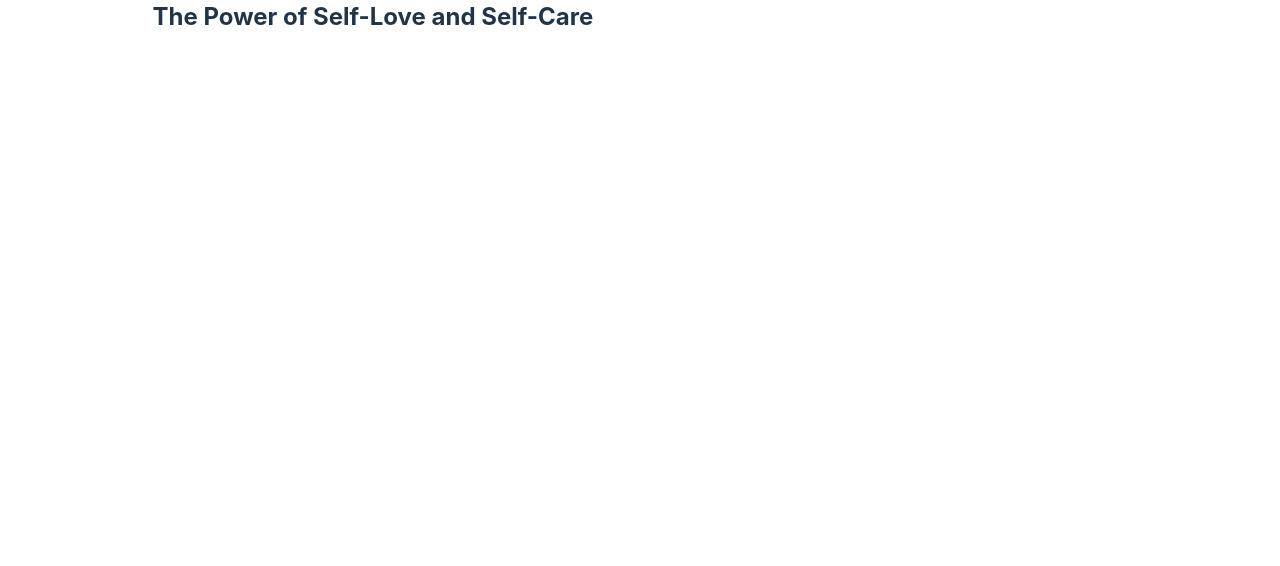
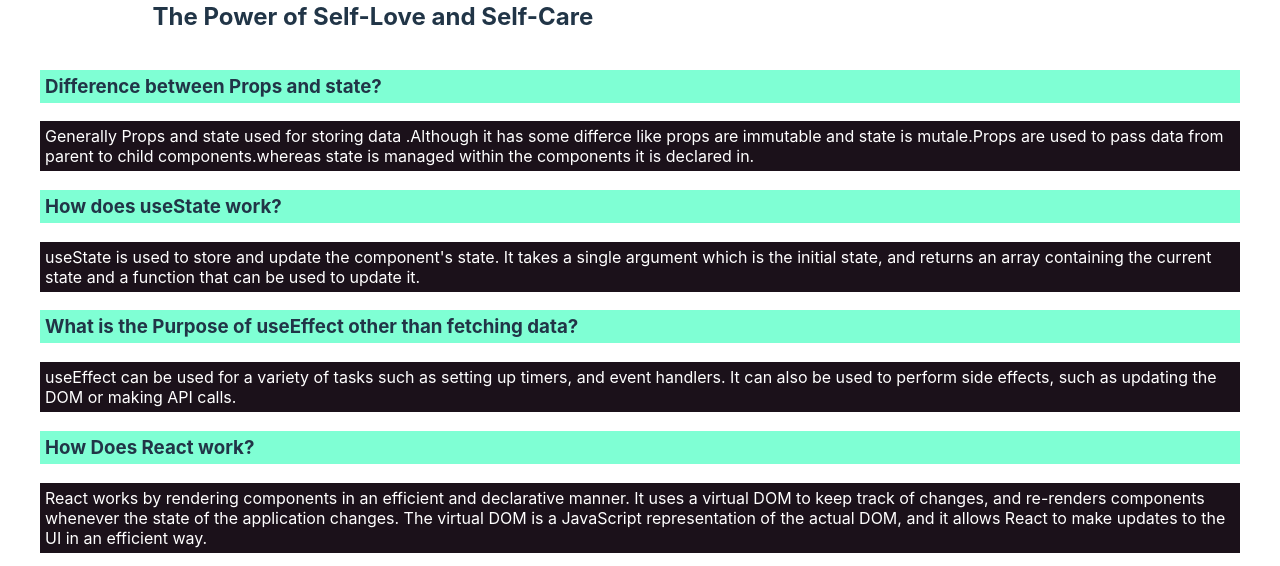
Before and after one commit to TanvirHossain43/knowledge-cafe, a React (Vite) app: page / in a window 1280 px wide. Shown: the part 2702-3268 px from the top of the page. Before the commit the page ends 2753 px from the top, so only its background shows below. Built offline with nearby package versions, Linux system fonts and the light colour scheme.

Commit message:
question answer part added by using a question answer component

```diff
--- a/src/App.jsx
+++ b/src/App.jsx
@@ -4,6 +4,7 @@ import viteLogo from '/vite.svg'
 import './App.css'
 import Header from './Components/Header/Header'
 import Main from './Components/Main/Main'
+import QuestionAnswer from './Components/QuestionAnswer/QuestionAnswer'
 
 
 function App() {
@@ -13,6 +14,7 @@ function App() {
     <div className="App">
       <Header></Header>
       <Main></Main>
+      <QuestionAnswer></QuestionAnswer>
     </div>
   )
 }
--- /dev/null
+++ b/src/Components/QuestionAnswer/QuestionAnswer.css
@@ -0,0 +1,14 @@
+.question-section{
+ padding-left: 40px;
+ padding-right: 40px;
+}
+.question-section h3{
+    background-color: aquamarine;
+    padding: 5px;
+
+}
+.question-section p{
+    background-color:rgb(27, 17, 26);
+    color: white;
+    padding: 5px;
+}
--- /dev/null
+++ b/src/Components/QuestionAnswer/QuestionAnswer.jsx
@@ -0,0 +1,22 @@
+import React from 'react';
+import './QuestionAnswer.css'
+
+const QuestionAnswer = () => {
+    return (
+        <div className='question-section'>
+            <h3>Difference between Props and  state?</h3>
+            <p>Generally Props and state used for storing data .Although it has some differce like props are immutable and state is mutale.Props are used to pass data from parent to child components.whereas state is managed within the components it is declared in.</p>
+
+            <h3>How does useState work?</h3>
+            <p> useState is used to store and update the component's state. It takes a single argument which is the initial state, and returns an array containing the current state and a function that can be used to update it.</p>
+
+            <h3>What is the Purpose of useEffect other than fetching data?</h3>
+            <p>useEffect can be used for a variety of tasks such as setting up  timers, and event handlers. It can also be used to perform side effects, such as updating the DOM or making API calls.</p>
+
+            <h3>How Does React work?</h3>
+            <p>React works by rendering components in an efficient and declarative manner. It uses a virtual DOM to keep track of changes, and re-renders components whenever the state of the application changes. The virtual DOM is a JavaScript representation of the actual DOM, and it allows React to make updates to the UI in an efficient way.</p>
+        </div>
+    );
+};
+
+export default QuestionAnswer;
```
